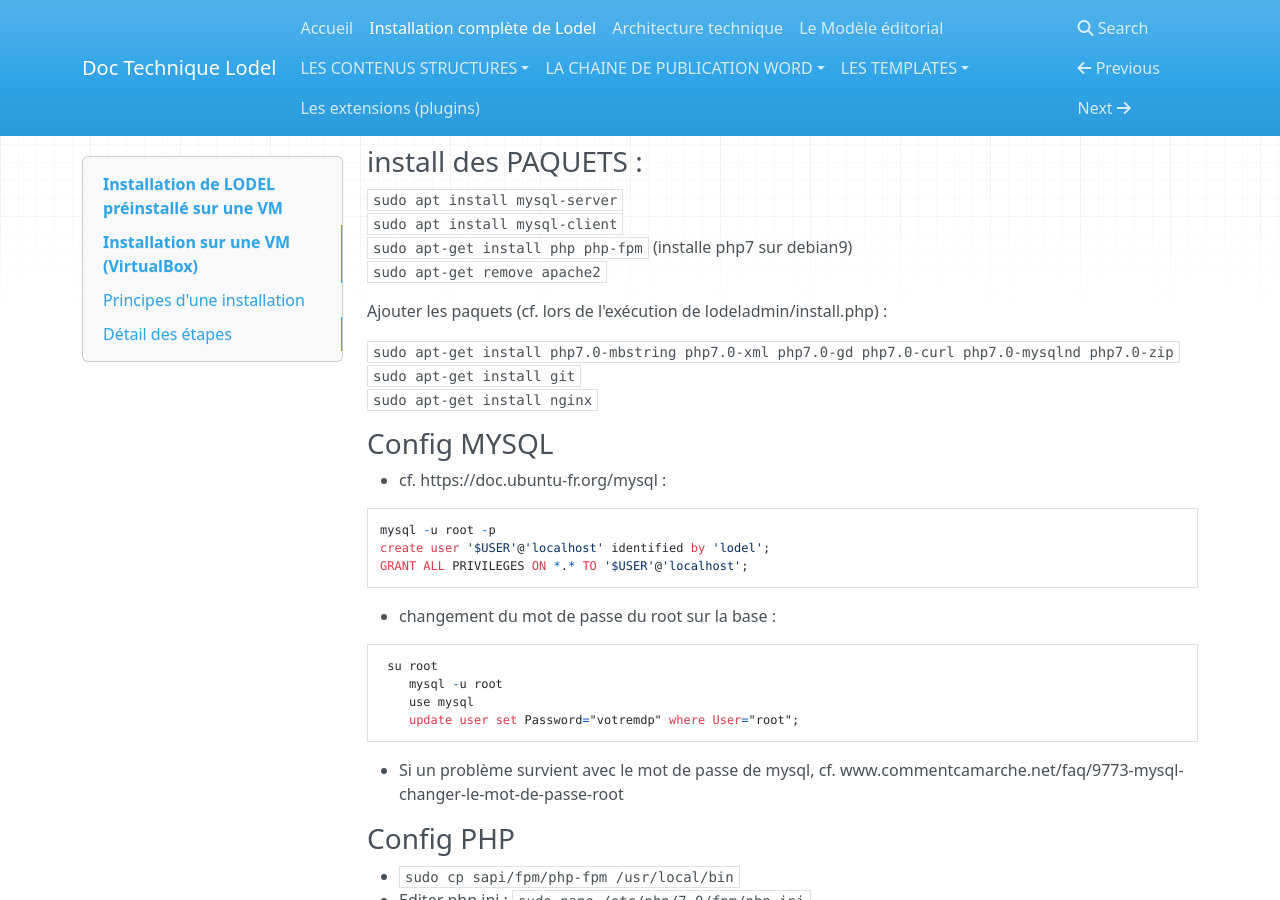
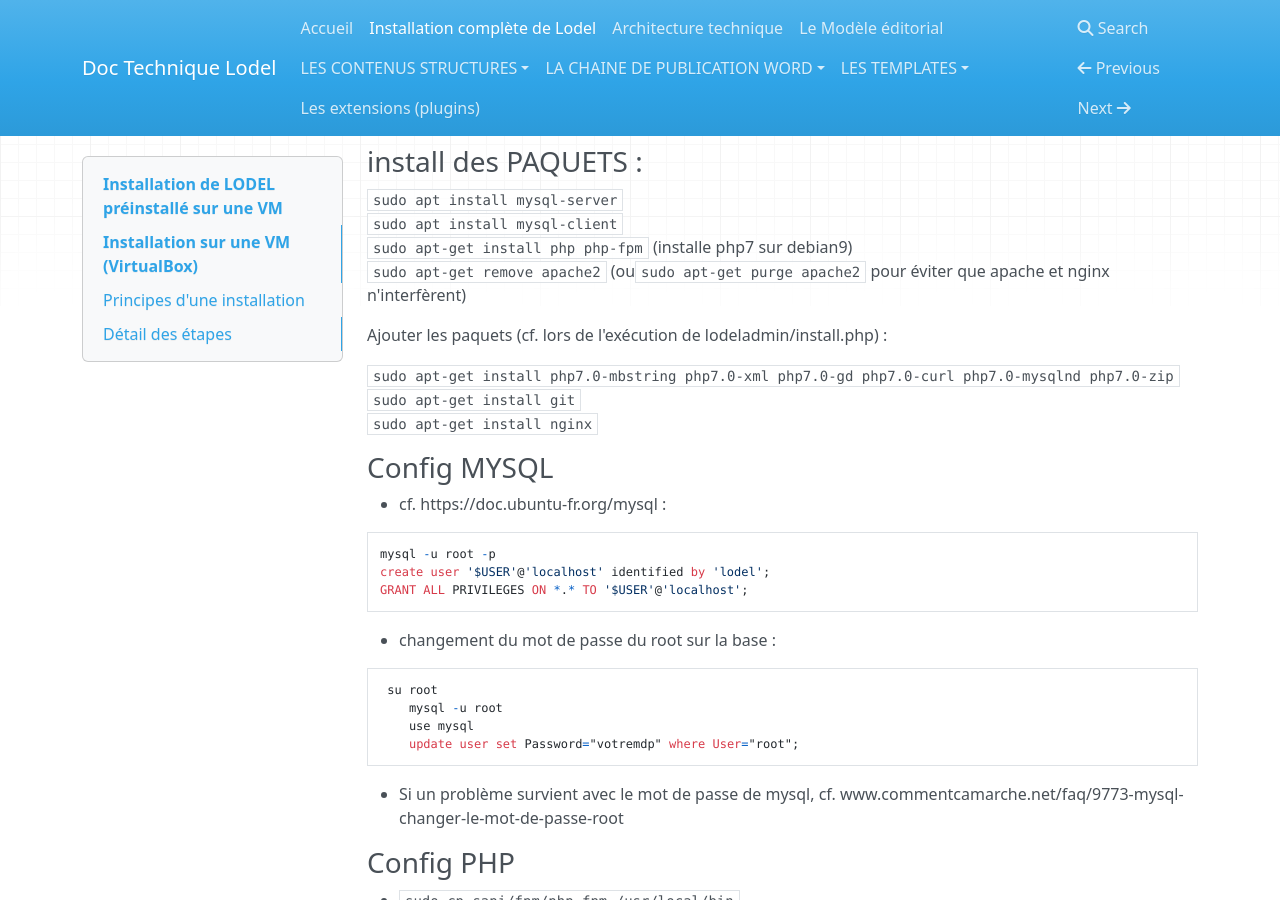
Before and after one commit to ValentinGeorgesDubost/Doc-Lodel, an MkDocs documentation site: the page built from docs/installer lodel.md, in a window 1280 px wide and 900 px high, scrolled down 1103 px. Built offline with MkDocs 1.6.1, drawn with Linux system fonts in a browser that asks for light colours; nearby versions of some CDN libraries; old or Windows-style settings are respelled for this version of MkDocs.

Commit message:
Update installer lodel.md

```diff
--- a/docs/installer lodel.md
+++ b/docs/installer lodel.md
@@ -42,7 +42,7 @@ ajout en tant que root d'un fichier (nano /etc/sudoers.d/votreuser) :
 `sudo apt install mysql-server`
 `sudo apt install mysql-client`
 `sudo apt-get install php php-fpm`  (installe php7 sur debian9)
-`sudo apt-get remove apache2`
+`sudo apt-get remove apache2`  (ou`sudo apt-get purge apache2`  pour éviter que apache et nginx n'interfèrent)
 
 Ajouter les paquets (cf. lors de l'exécution de lodeladmin/install.php) :
 
```
